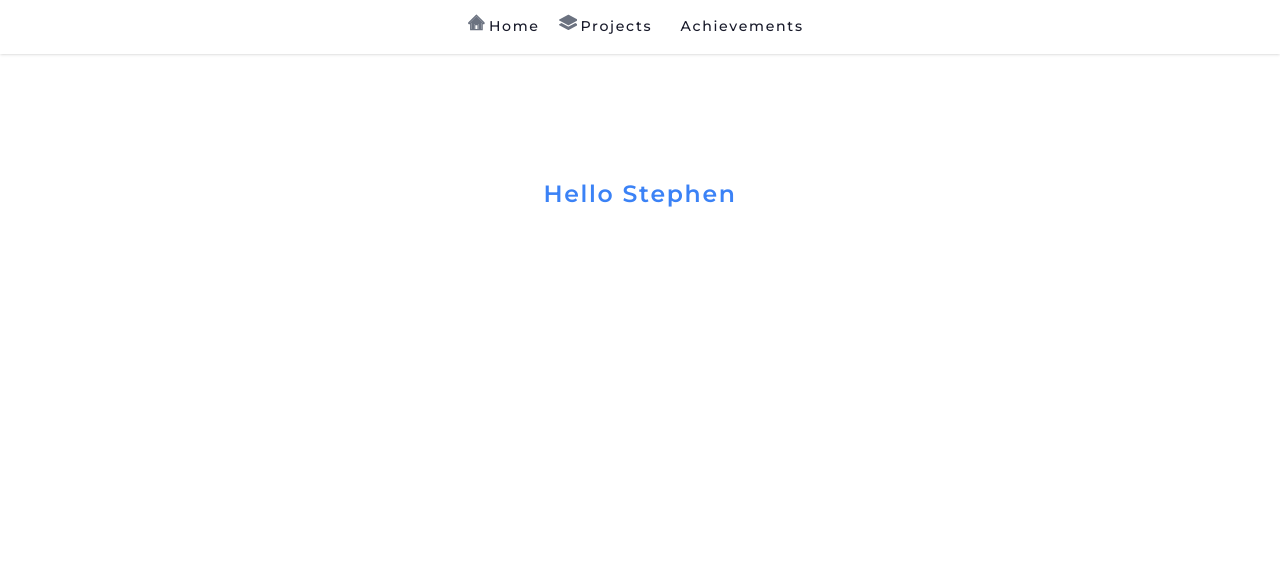
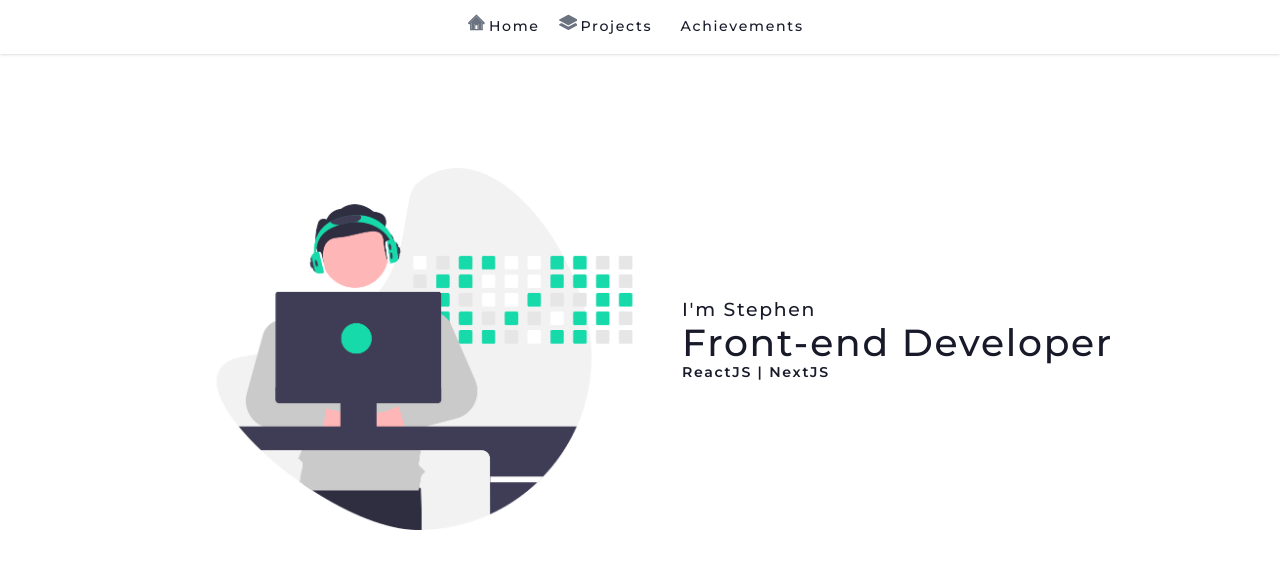
Before and after one commit to Digzcod/nextjs-gym, a Next.js app: page / in a window 1280 px wide. Shown: the top 568 px of the page. Built offline with nearby package versions, Linux system fonts and the light colour scheme.

Commit message:
new commits

```diff
--- /dev/null
+++ b/app/components/00--landingPage/LandingPage.tsx
@@ -0,0 +1,24 @@
+import Image from "next/image";
+import React from "react";
+import FrontendPic from "../../../public/undraw_Developer.png";
+
+export default function LandingPage() {
+  return (
+    <section className="min-h-min min-w-min  md:flex md:justify-center items-center ">
+      <div className="w-[28rem] h-[28rem] overflow-hidden m-[3rem] sm:w-[35rem] sm:h-[35rem]">
+        <Image
+          alt="Web developer Digz"
+          src={FrontendPic}
+          className="w-full h-full object-cover md"
+        />
+      </div>
+      <div>
+        <p className="font-medium text-lg sm:text-[1.5rem]">I&apos;m Stephen</p>
+        <p className="text-3xl lg:text-5xl font-bold sm:font-medium mt-1 w-full">
+          Front-end Developer
+        </p>
+        <p className="font-semibold text-lg mb-5">ReactJS | NextJS</p>
+      </div>
+    </section>
+  );
+}
--- a/app/layout.tsx
+++ b/app/layout.tsx
@@ -1,9 +1,9 @@
-// 'use client'
 
 import './globals.css'
 import type { Metadata } from 'next'
 import { Montserrat } from 'next/font/google'
 import Navbar from './components/00--landingPage/Navbar'
+
 
 const fontStyle = Montserrat({ subsets: ['latin'] })
 
@@ -21,6 +21,7 @@ export default function RootLayout({
     <html lang="en">
       <body className={fontStyle.className}>
         <Navbar/>
+
         {children}
       </body>
     </html>
--- a/app/page.tsx
+++ b/app/page.tsx
@@ -1,11 +1,10 @@
 import Image from 'next/image'
+import LandingPage from './components/00--landingPage/LandingPage'
 
 export default function Home() {
   return (
-    <main className='my-auto'>
-      <h1 className='text-center text-blue-500 text-3xl font-semibold mt-[10rem]'>
-        Hello Stephen
-      </h1>
+    <main className='py-[3rem] px-[3rem]'>
+      <LandingPage/>
     </main>
   )
 }
```
Also changed, not shown: app/LandingPage.module.css (added), public/control_re_mg66.png (added), public/undraw_Developer.png (added).
